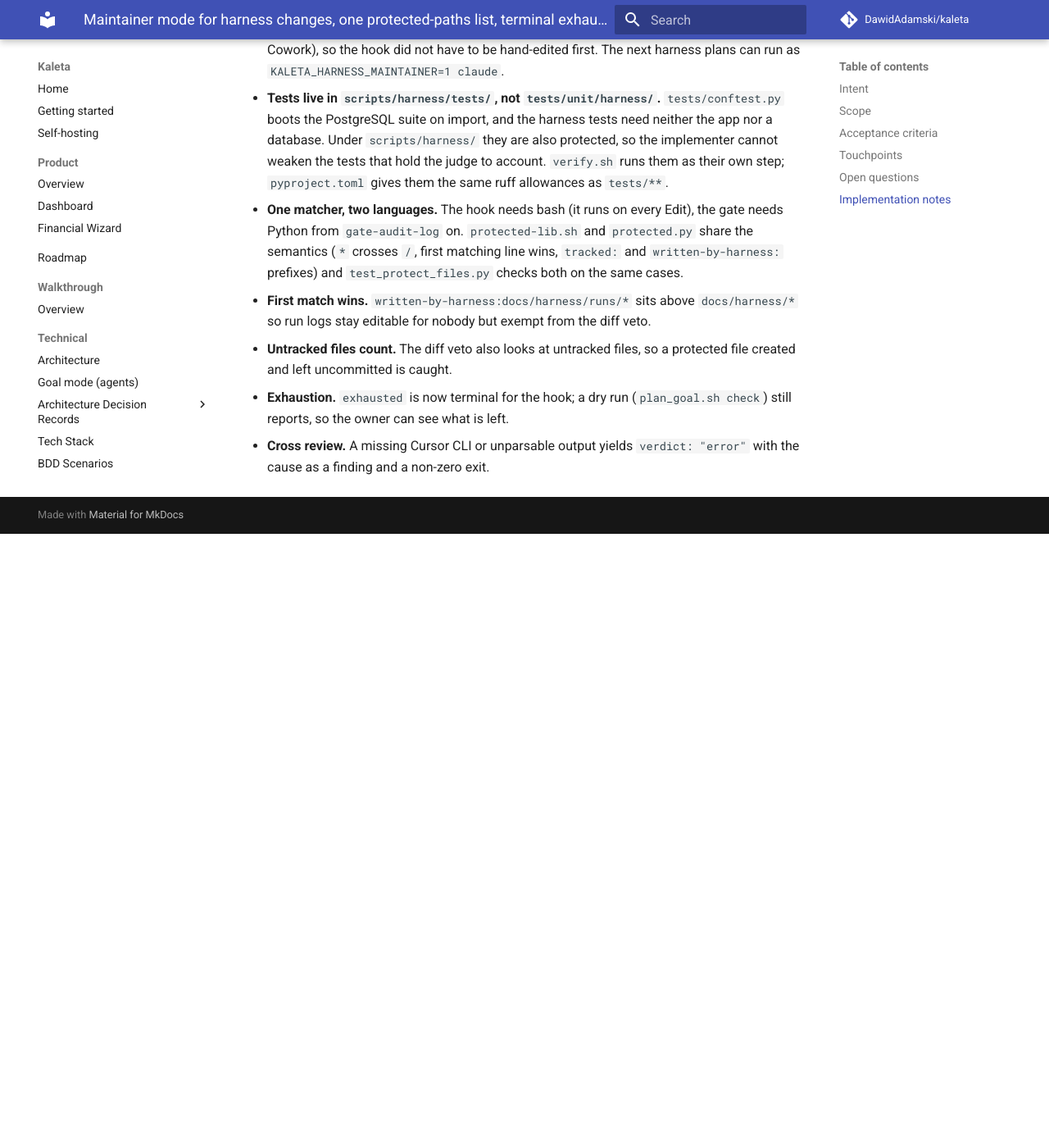
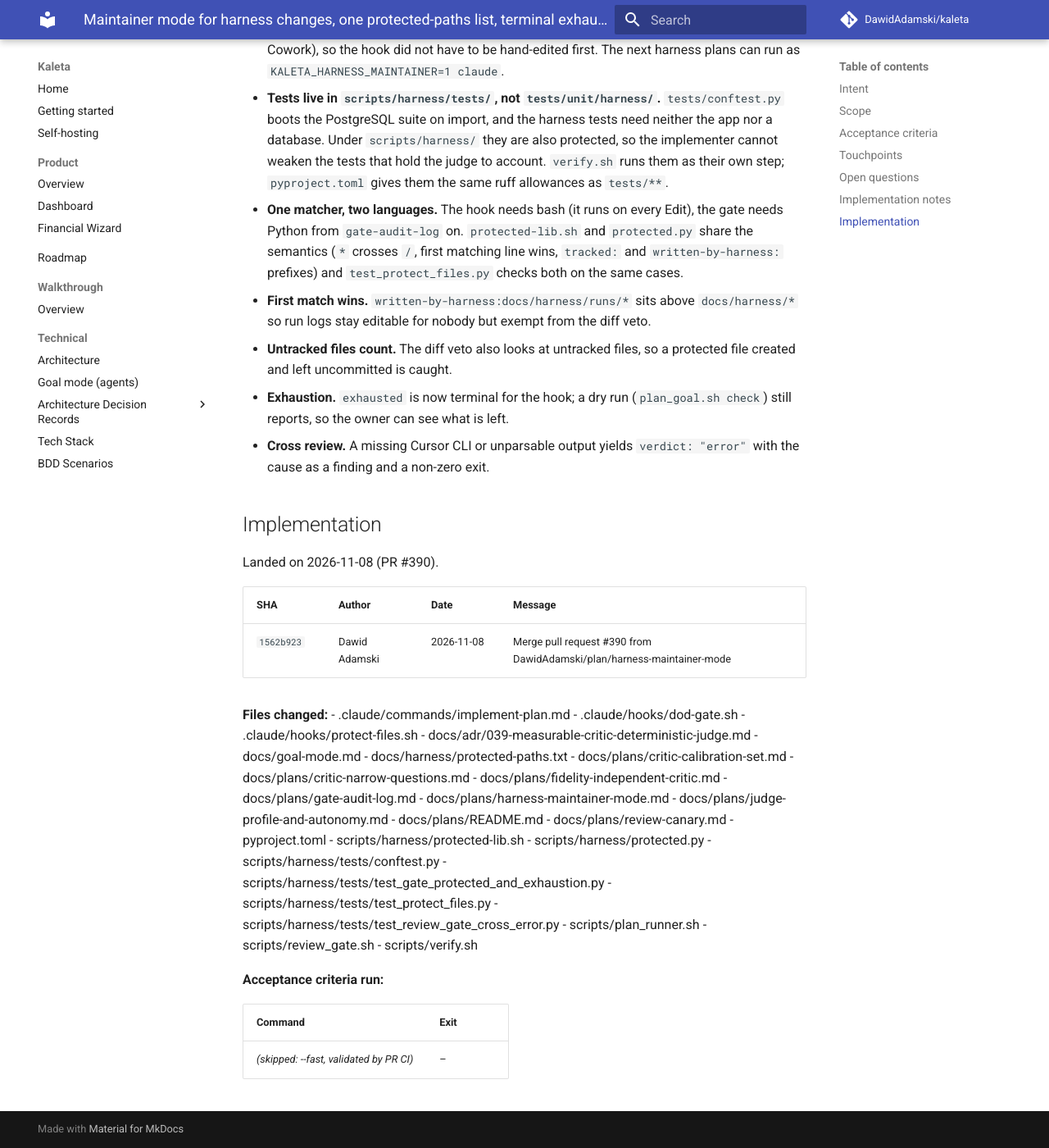
Before and after one commit to DawidAdamski/kaleta, an MkDocs documentation site: the page built from docs/plans/archive/harness-maintainer-mode.md, in a window 1280 px wide and 1400 px high, scrolled down 2410 px. Shown: the whole window at 82% size. Built offline with MkDocs 1.6.1 and Material for MkDocs 9.7.7, drawn with Linux system fonts in a browser that asks for light colours; comment, search, counter and statistics services are not loaded; before the commit the page ends 3061 px from its top, so only the background shows below that.

Commit message:
docs(plans): archive harness-maintainer-mode (#390)

```diff
--- a/docs/plans/harness-maintainer-mode.md
+++ b/docs/plans/archive/harness-maintainer-mode.md
@@ -3,15 +3,16 @@ plan_id: harness-maintainer-mode
 title: Maintainer mode for harness changes, one protected-paths list, terminal exhaustion
 area: harness / goal mode
 effort: small
-status: in-progress
+status: archived
+archived_at: 2026-11-08
 harness: true
-roadmap_ref: ../roadmap.md#5-engineering-hygiene
+roadmap_ref: ../../roadmap.md#5-engineering-hygiene
 ---
 
 # Maintainer mode for harness changes, one protected-paths list, terminal exhaustion
 
 ## Intent
-[ADR-39](../adr/039-measurable-critic-deterministic-judge.md) moves the
+[ADR-39](../../adr/039-measurable-critic-deterministic-judge.md) moves the
 review loop to a measurable critic plus a deterministic judge. Every
 follow-up plan edits harness files that `.claude/hooks/protect-files.sh`
 makes read-only for the agent, which is correct and must stay that way.
@@ -121,3 +122,43 @@ Does **not** cover:
   (`plan_goal.sh check`) still reports, so the owner can see what is left.
 - **Cross review.** A missing Cursor CLI or unparsable output yields
   `verdict: "error"` with the cause as a finding and a non-zero exit.
+
+## Implementation
+
+Landed on 2026-11-08 (PR #390).
+
+| SHA | Author | Date | Message |
+|---|---|---|---|
+| `1562b923` | Dawid Adamski | 2026-11-08 | Merge pull request #390 from DawidAdamski/plan/harness-maintainer-mode |
+
+**Files changed:**
+- .claude/commands/implement-plan.md
+- .claude/hooks/dod-gate.sh
+- .claude/hooks/protect-files.sh
+- docs/adr/039-measurable-critic-deterministic-judge.md
+- docs/goal-mode.md
+- docs/harness/protected-paths.txt
+- docs/plans/critic-calibration-set.md
+- docs/plans/critic-narrow-questions.md
+- docs/plans/fidelity-independent-critic.md
+- docs/plans/gate-audit-log.md
+- docs/plans/harness-maintainer-mode.md
+- docs/plans/judge-profile-and-autonomy.md
+- docs/plans/README.md
+- docs/plans/review-canary.md
+- pyproject.toml
+- scripts/harness/protected-lib.sh
+- scripts/harness/protected.py
+- scripts/harness/tests/conftest.py
+- scripts/harness/tests/test_gate_protected_and_exhaustion.py
+- scripts/harness/tests/test_protect_files.py
+- scripts/harness/tests/test_review_gate_cross_error.py
+- scripts/plan_runner.sh
+- scripts/review_gate.sh
+- scripts/verify.sh
+
+**Acceptance criteria run:**
+
+| Command | Exit |
+|---|---|
+| _(skipped: --fast, validated by PR CI)_ | – |
```
Also changed, not shown: docs/plans/README.md (+1 -1 lines).
